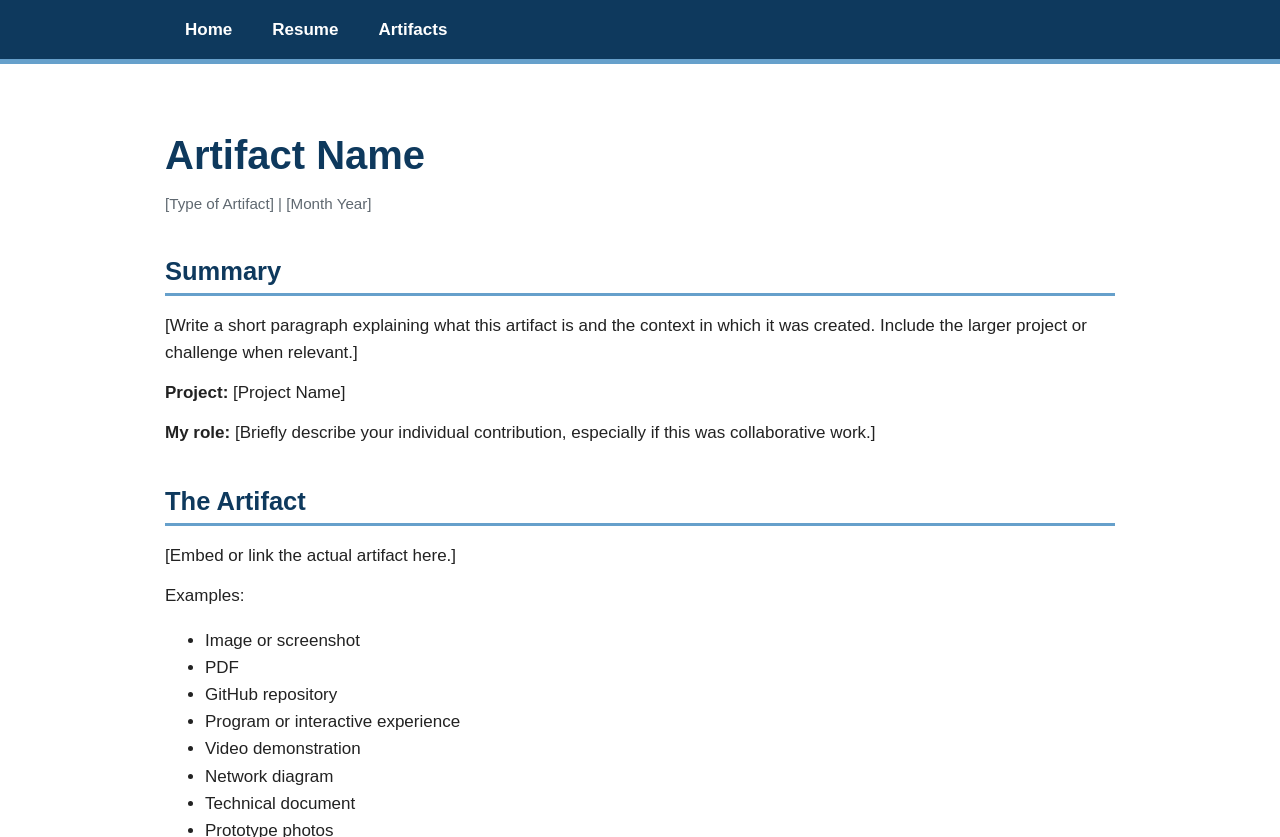
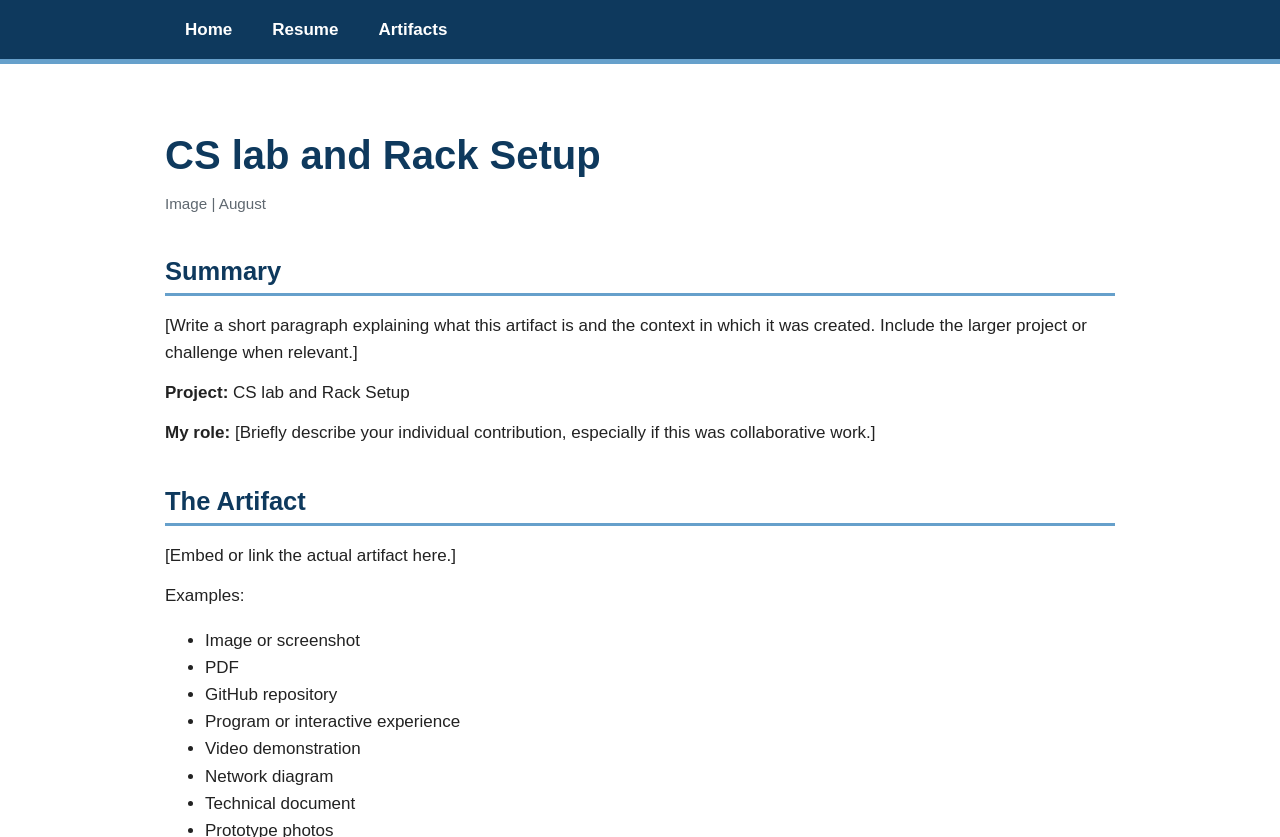
Before and after one commit to bloonarius-2/APEX-Portfolio, a Jekyll site: the page built from artifacts/workstation/index.md, in a window 1280 px wide and 900 px high, cut to the strip 0-837 px from the top of the window. Built offline with Jekyll 4.4.1, drawn with Linux system fonts in a browser that asks for light colours.

```diff
--- a/artifacts/artifact-name/index.md
+++ b/artifacts/workstation/index.md
@@ -3,15 +3,15 @@ layout: default
 title: Artifact Name
 ---
 
-# Artifact Name
+# CS lab and Rack Setup
 
-<p class="artifact-meta">[Type of Artifact] | [Month Year]</p>
+<p class="artifact-meta">Image | August</p>
 
 ## Summary
 
 [Write a short paragraph explaining what this artifact is and the context in which it was created. Include the larger project or challenge when relevant.]
 
-**Project:** [Project Name]
+**Project:** CS lab and Rack Setup
 
 **My role:** [Briefly describe your individual contribution, especially if this was collaborative work.]
 
```
Also changed, not shown: README.md.
